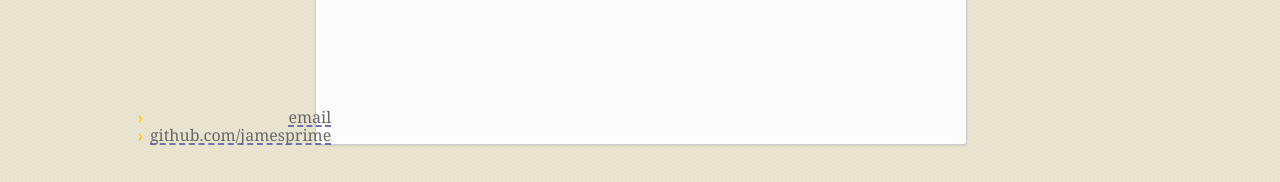
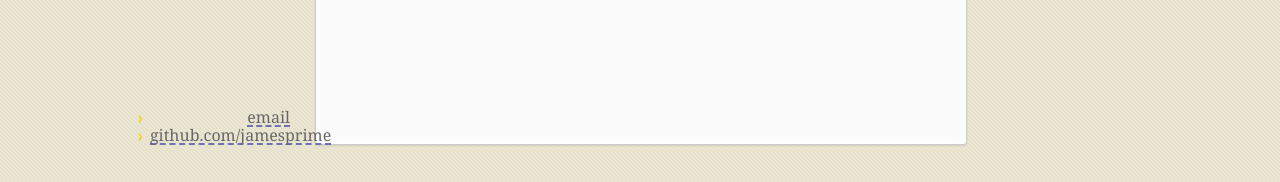
Before and after one commit to jamesprime/jamesprime.github.io, a Jekyll site: the page built from index.html, in a window 1280 px wide. Shown: the part 715-897 px from the top of the page. Built offline with Jekyll 4.4.1, drawn with Linux system fonts in a browser that asks for light colours; nearby versions of some CDN libraries; some web fonts are replaced.

Commit message:
Updated _sass/jamesprime.scss
Removed ul display: inline-block, and made footer links display: inline-block (test for footer)

```diff
--- a/_sass/jamesprime.scss
+++ b/_sass/jamesprime.scss
@@ -105,7 +105,6 @@ a {
 
 ul {
     list-style-image: url('../images/bullet.png');
-    display: inline-block;
 }
 
 strong {
@@ -409,6 +408,7 @@ footer {
     //  Links on main background (which is darker than the body background!)
     a {
         color: #676767; // Originally #777777; changed based on tota11y's contrast recommendations
+        display: inline-block;
     }
 }
 
```
